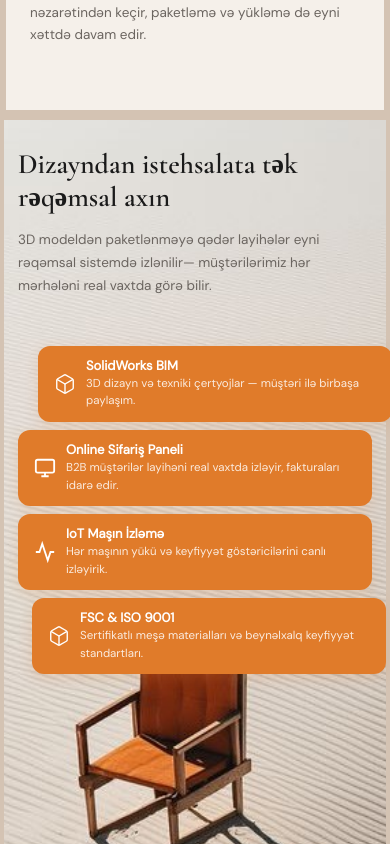
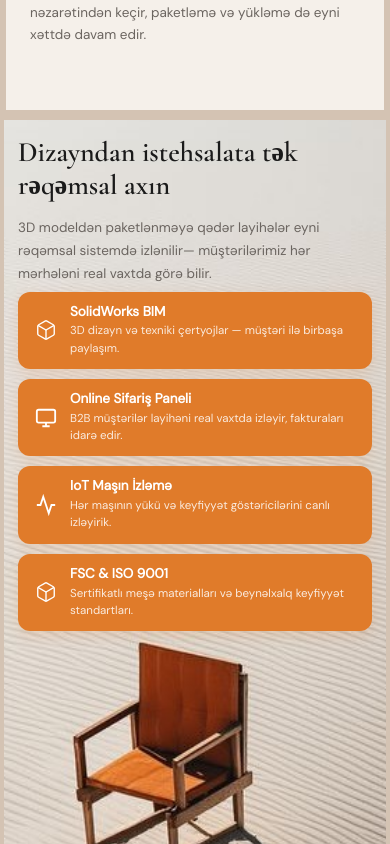
Before and after one commit to AliMukhtarli/FARAH, a React (Vite) app: page / in a window 390 px wide. Shown: the part 4020-4864 px from the top of the page. Built offline with nearby package versions, Linux system fonts and the light colour scheme.

Commit message:
Finished for yet

```diff
--- a/src/main.css
+++ b/src/main.css
@@ -940,53 +940,62 @@ img {
 }
 
 @media (max-width: 760px) {
-  /* Stack groups vertically with the table visible between them */
+  /* Pull the top group up by trimming both the container's top padding
+     and the header's bottom margin on mobile */
+  .flow-container {
+    padding-top: 28px;
+  }
+
+  .flow-header {
+    margin-bottom: 8px;
+  }
+
+  /* Stack the two card groups vertically with the table image visible between them.
+     Each group is a single column of 4 cards (not 2×2). */
   .flow-grid {
     grid-template-columns: 1fr;
-    gap: clamp(180px, 28vh, 280px);
-  }
-
-  /* Each group: 2 columns × 2 rows, all 4 cards exactly the same height */
+    gap: clamp(220px, 34vh, 340px);
+  }
+
   .flow-col {
-    display: grid;
-    grid-template-columns: 1fr 1fr;
-    grid-auto-rows: 1fr;
+    display: flex;
+    flex-direction: column;
+    align-items: center;
     gap: 10px;
-    align-items: stretch;
   }
 
   .flow-col--left,
   .flow-col--right {
-    align-items: stretch;
+    align-items: center;
   }
 
   .flow-card {
-    max-width: none;
-    height: 100%;
-    padding: 12px 14px;
-    gap: 10px;
+    width: 100%;
+    max-width: 360px;
+    padding: 14px 18px;
+    gap: 12px;
     align-items: center;
   }
 
   .flow-card-icon {
-    width: 22px;
-    height: 22px;
+    width: 24px;
+    height: 24px;
     margin-top: 0;
   }
 
-  .flow-card-title { font-size: 12.5px; line-height: 1.2; }
-  .flow-card-desc  { font-size: 10.5px; line-height: 1.4; }
-
-  /* Reset staggered offsets on small screens */
-  .flow-col--left  .flow-card,
-  .flow-col--right .flow-card {
+  .flow-card-title { font-size: 13.5px; line-height: 1.25; }
+  .flow-card-desc  { font-size: 11.5px; line-height: 1.5; }
+
+  /* Reset staggered offsets on small screens — must match the nth-child specificity */
+  .flow-col--left  .flow-card:nth-child(n),
+  .flow-col--right .flow-card:nth-child(n) {
     transform: none;
   }
 }
 
 @media (max-width: 600px) {
   .flow-container {
-    padding: 36px 20px;
+    padding: 20px 20px 36px;
   }
 
   .flow-subtitle {
@@ -994,7 +1003,7 @@ img {
   }
 
   .flow-grid {
-    gap: clamp(160px, 25vh, 240px);
+    gap: clamp(200px, 32vh, 300px);
   }
 }
 
@@ -1004,27 +1013,21 @@ img {
   }
 
   .flow-container {
-    padding: 28px 14px;
-  }
-
-  /* On phones, stack as single column with table visible between the two groups */
-  .flow-col {
-    grid-template-columns: 1fr;
-    gap: 8px;
+    padding: 16px 14px 28px;
+  }
+
+  .flow-header {
+    margin-bottom: 6px;
   }
 
   .flow-grid {
-    gap: clamp(140px, 24vh, 200px);
+    gap: clamp(180px, 30vh, 260px);
   }
 
   .flow-card {
     padding: 12px 16px;
     border-radius: 12px;
-    height: auto;
-  }
-
-  .flow-card-title { font-size: 13px; }
-  .flow-card-desc  { font-size: 11.5px; line-height: 1.5; }
+  }
 }
 
 .iconsvg {
@@ -1613,7 +1616,7 @@ img {
   font-size: clamp(80px, 22vw, 290px);
   line-height: 0.75;
   text-align: center;
-  letter-spacing: clamp(4px, 1.8vw, 23px);
+  letter-spacing: clamp(2px, 1.8vw, 29px);
   margin: 20px 0 -6%;
   background: linear-gradient(
     180deg,
```
